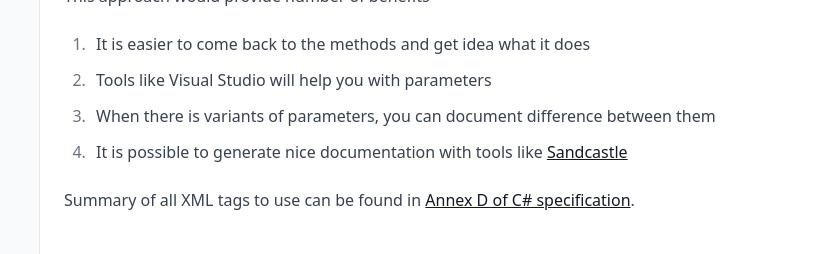
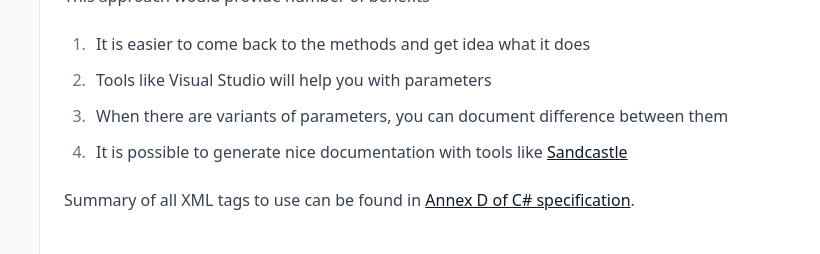
Before and after one commit to bvr/bvr.github.io, a Jekyll site: the page built from _posts/2023-01-16-doc-comments.md, in a window 1280 px wide. Shown: the part 2188-2442 px from the top of the page, without its empty margins (460-1280 px from the left). Built offline with Jekyll 4.4.1, drawn with Linux system fonts in a browser that asks for light colours.

Commit message:
FIxed typo

```diff
--- a/_posts/2023-01-16-doc-comments.md
+++ b/_posts/2023-01-16-doc-comments.md
@@ -99,7 +99,7 @@ This approach would provide number of benefits
 
  1. It is easier to come back to the methods and get idea what it does
  2. Tools like Visual Studio will help you with parameters
- 3. When there is variants of parameters, you can document difference between them
+ 3. When there are variants of parameters, you can document difference between them
  4. It is possible to generate nice documentation with tools like [Sandcastle][3]
 
 Summary of all XML tags to use can be found in [Annex D of C# specification][4].
```
